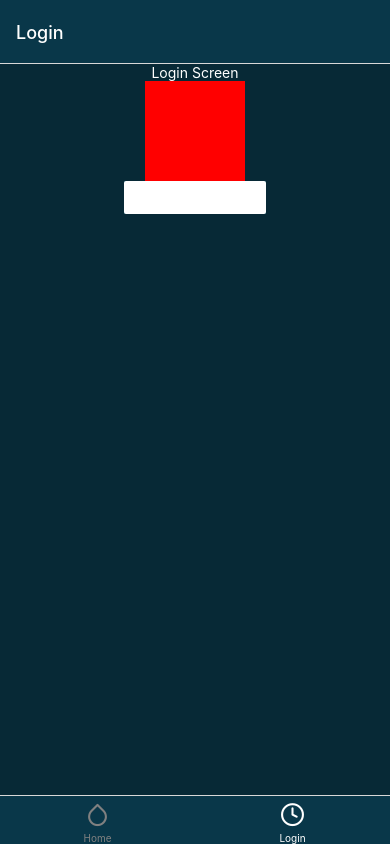
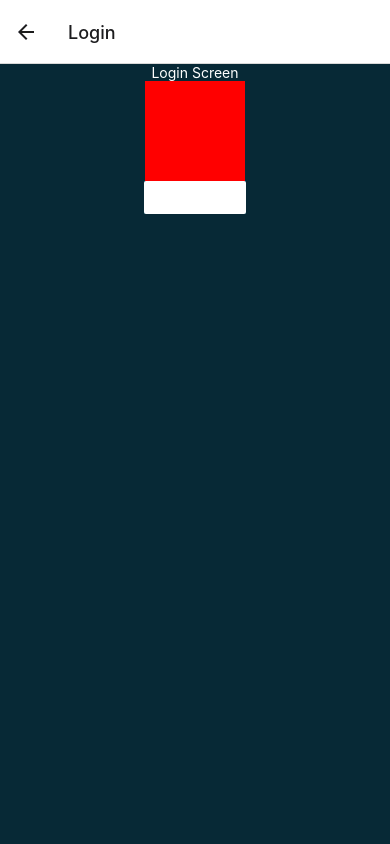
Before and after one commit to kristo-og-logi/premKing, a React Native app in the folder frontend/: screen /Login in a window 390 px wide. Built offline with nearby package versions, Linux system fonts and the light colour scheme.

Commit message:
stack navigation added

```diff
--- a/frontend/App.tsx
+++ b/frontend/App.tsx
@@ -1,12 +1,21 @@
 import React from 'react';
 import { NavigationContainer } from '@react-navigation/native';
+import { createNativeStackNavigator } from '@react-navigation/native-stack';
 
 import FooterTabs from './src/components/global/FooterTabs';
+import LoginScreen from './src/screens/LoginScreen';
+import HomeScreen from './src/screens/HomeScreen';
+
+const Stack = createNativeStackNavigator();
 
 const App = () => {
   return (
     <NavigationContainer>
-      <FooterTabs />
+      <Stack.Navigator initialRouteName="Home">
+        <Stack.Screen name="Home" component={HomeScreen} />
+        <Stack.Screen name="Login" component={LoginScreen} />
+      </Stack.Navigator>
+      {/* <FooterTabs /> */}
     </NavigationContainer>
   );
 };
--- a/frontend/package.json
+++ b/frontend/package.json
@@ -12,6 +12,7 @@
     "@expo/vector-icons": "^13.0.0",
     "@react-navigation/bottom-tabs": "^6.5.8",
     "@react-navigation/native": "^6.1.7",
+    "@react-navigation/native-stack": "^6.9.13",
     "expo": "~48.0.18",
     "expo-status-bar": "~1.4.4",
     "react": "18.2.0",
--- a/frontend/src/screens/HomeScreen.tsx
+++ b/frontend/src/screens/HomeScreen.tsx
@@ -1,13 +1,17 @@
 import React from 'react';
 import { Button, StyleSheet, Text, View } from 'react-native';
 
-export default function HomeScreen() {
+export default function HomeScreen({ navigation }) {
   return (
     <View style={styles.container}>
       <Text style={styles.whiteText}>Open up App.tsx to start working on your app!</Text>
       <View style={{ height: 100, width: 100, backgroundColor: 'orange' }}></View>
       <View style={styles.button}>
-        <Button color={'white'} title="this is a button"></Button>
+        <Button
+          color={'white'}
+          title="goto Login"
+          onPress={() => navigation.navigate('Login')}
+        ></Button>
       </View>
     </View>
   );
--- a/frontend/src/screens/LoginScreen.tsx
+++ b/frontend/src/screens/LoginScreen.tsx
@@ -1,13 +1,17 @@
 import React from 'react';
 import { Button, StyleSheet, Text, View } from 'react-native';
 
-export default function LoginScreen() {
+export default function LoginScreen({ navigation }) {
   return (
     <View style={styles.container}>
       <Text style={styles.whiteText}>Login Screen</Text>
       <View style={{ height: 100, width: 100, backgroundColor: 'red' }}></View>
       <View style={styles.button}>
-        <Button color={'white'} title="this is a button"></Button>
+        <Button
+          color={'white'}
+          title="goto Home"
+          onPress={() => navigation.navigate('Home')}
+        ></Button>
       </View>
     </View>
   );
```
Also changed, not shown: 1 other file (tests, documents, lock files or other folders).
